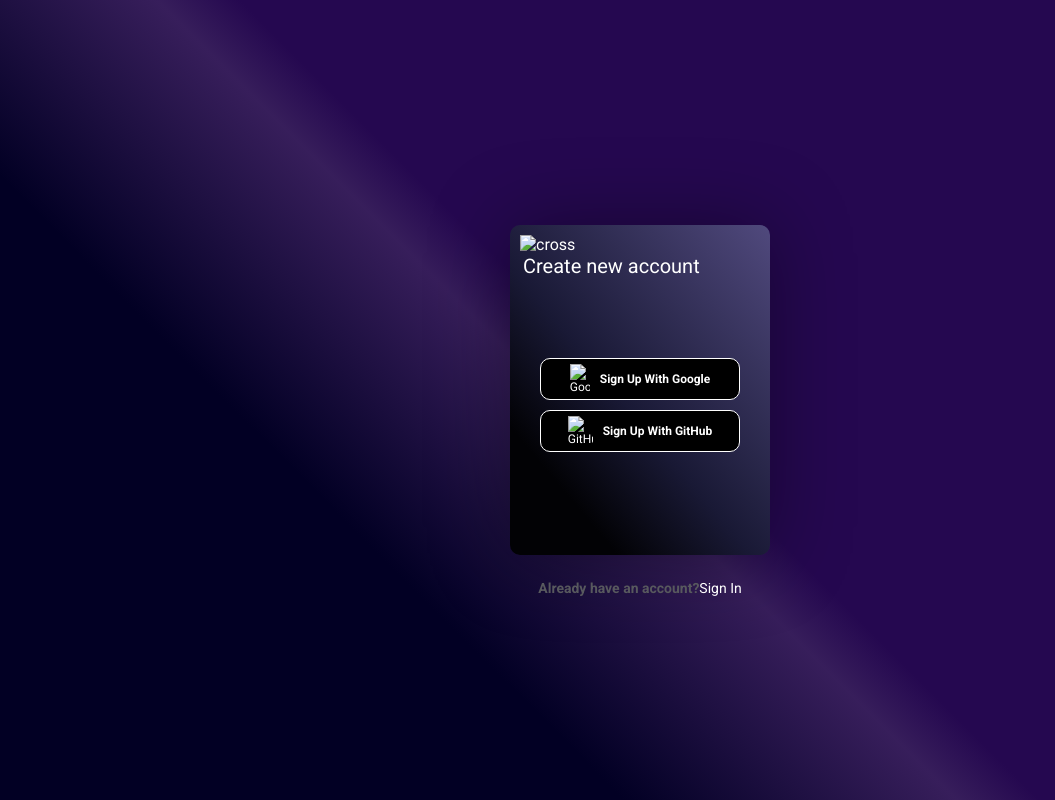
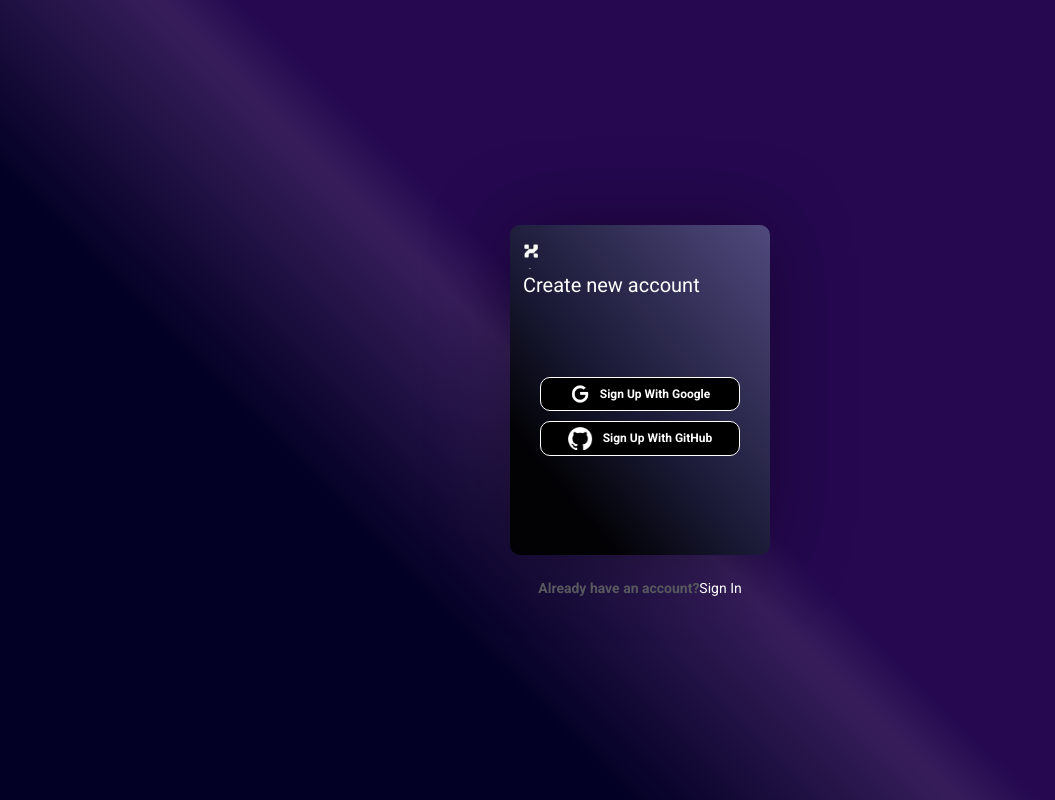
Before and after one commit to nausheenzubair/responsive-form, a plain HTML site: page index.html in a window 1280 px wide. Shown: the whole page, without its empty margins (0-1055 px from the left). Drawn offline with Linux system fonts and the light colour scheme; a web font is replaced by a local one.

Commit message:
Update index.html

```diff
--- a/index.html
+++ b/index.html
@@ -5,25 +5,24 @@
     <meta charset="UTF-8">
     <meta name="viewport" content="width=device-width, initial-scale=1.0">
     <title>Responsive Form</title>
-    <link rel="icon" href="">
     <link rel="stylesheet" href="style.css">
 </head>
 
 <body class="flex">
     <div class="container">
         <div class="formBox ">
-            <img src="images/crossees.png" alt="cross" class="cross" width="40">
+            <img src="crossees.png" alt="cross" class="cross" width="40">
 
             <h2>Create new account</h2>
 
 
 
             <div class="fbox1 flex box">
-                <img src="images/G.png" alt="google_logo" width="20">
+                <img src="G.png" alt="google_logo" width="20">
                 <h4>sign up with google</h4>
             </div>
             <div class="fbox2 flex box">
-                <img src="images/git.png" alt="GitHub" width="25">
+                <img src="git.png" alt="GitHub" width="25">
                 <h4>sign up with GitHub</h4>
 
             </div>
```
